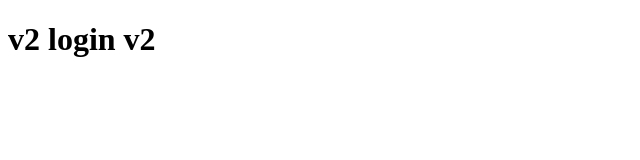
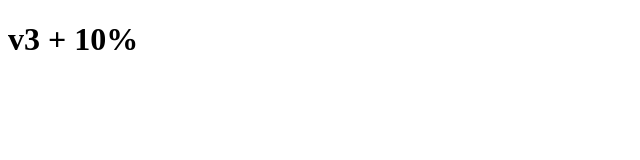
Before and after one commit to MartimSilva24/TesteWorkFlow, a plain HTML site: page index.html in a window 1280 px wide. Shown: the whole page, without its empty margins (0-640 px from the left). Drawn offline with Linux system fonts and the light colour scheme.

Commit message:
10% Martim 1.

```diff
--- a/index.html
+++ b/index.html
@@ -6,6 +6,6 @@
     <title>Document</title>
 </head>
 <body>
-    <h1>v2 login v2</h1>
+    <h1>v3 + 10% </h1>
 </body>
 </html>
```
